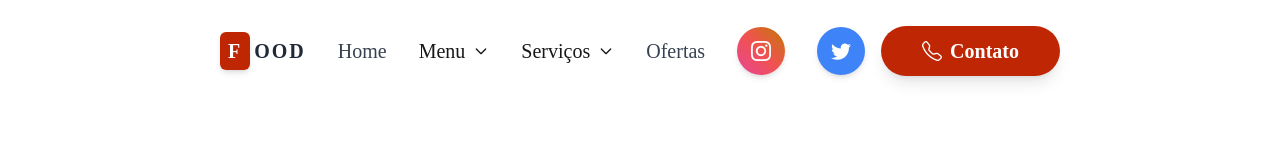
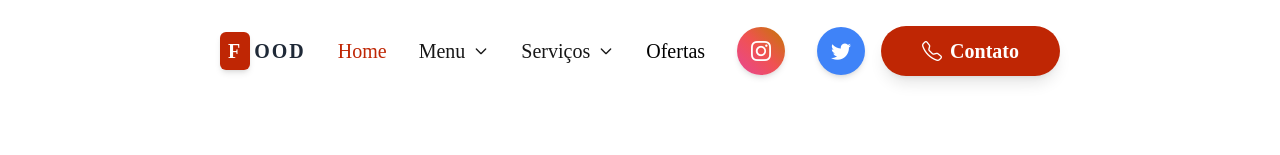
Before and after one commit to ryannardelli/landing_page_food, a Next.js app: page / in a window 1280 px wide. Shown: the top 155 px of the page. Built offline with nearby package versions, Linux system fonts and the light colour scheme; grey boxes are pictures that could not be loaded.

Commit message:
enviando ajustes no header

```diff
--- a/src/app/components/Header/index.tsx
+++ b/src/app/components/Header/index.tsx
@@ -49,7 +49,7 @@ export const Header = () => {
         <Navbar.Toggle />
         <Navbar.Collapse>
           <Navbar.Link href="#" className="text-xl">
-            Home
+          <span className="text-xl text-colorPrimary hover:text-colorPrimary">Home</span>
           </Navbar.Link>
           <MegaMenu.Dropdown
             toggle={
@@ -175,8 +175,8 @@ export const Header = () => {
               </div>
             </ul>
           </MegaMenu.Dropdown>
-          <Navbar.Link href="#" className="text-xl">
-            Ofertas
+          <Navbar.Link href="#" className="text-xl text-black hover:text-colorPrimary">
+            <span className="text-xl hover:text-colorPrimary">Ofertas</span>
           </Navbar.Link>
         </Navbar.Collapse>
       </div>
```
